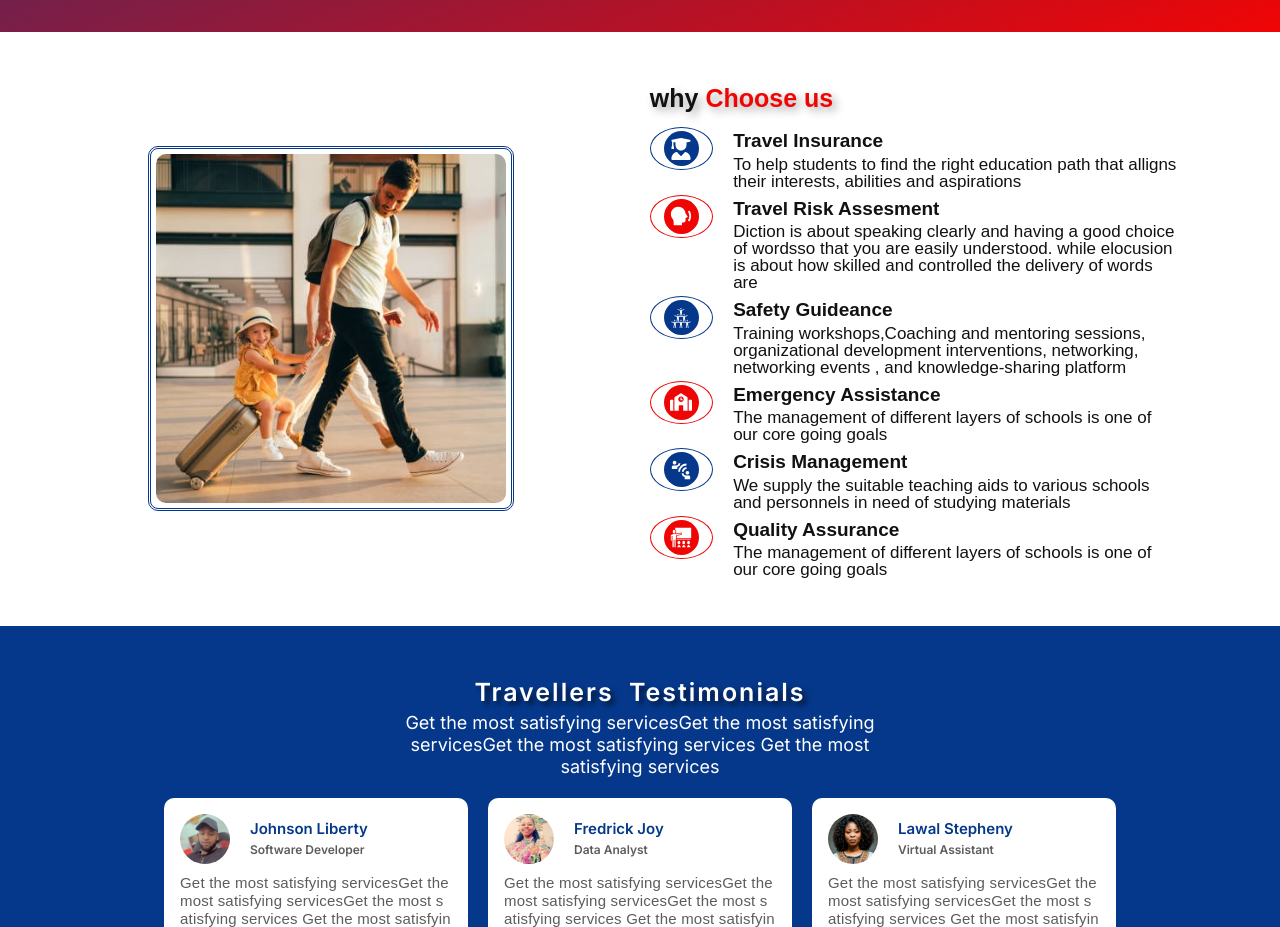
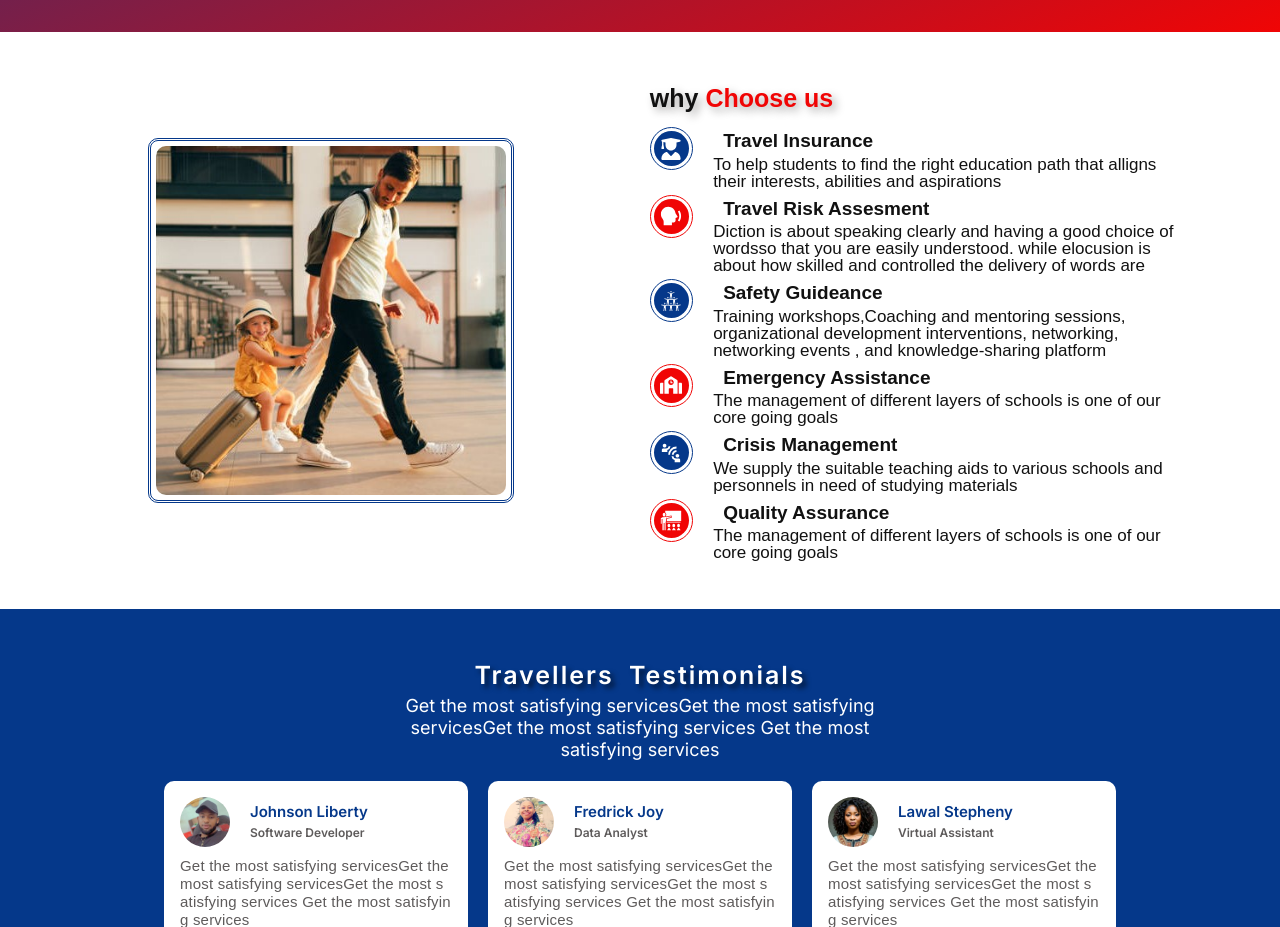
Before and after one commit to VictorKingsHub/consults, a Next.js app: page /travels in a window 1280 px wide. Shown: the part 1680-2607 px from the top of the page. Built offline with nearby package versions, Linux system fonts and the light colour scheme.

Commit message:
carousel delay

```diff
--- a/app/components/reusable/whychoseUs/WhyChooseUs.module.css
+++ b/app/components/reusable/whychoseUs/WhyChooseUs.module.css
@@ -110,7 +110,6 @@
     text-align: center;
     padding: 2px;
     font-size: 22px;
-    margin: 0 10px;
 }
 
 .iconE {
@@ -125,6 +124,7 @@
     color: var(--dark);
     font-size: 19px;
     font-weight: 600;
+    margin: 0 10px;
 
     @media(max-width: 768px) {
         font-size: 16px;
```
